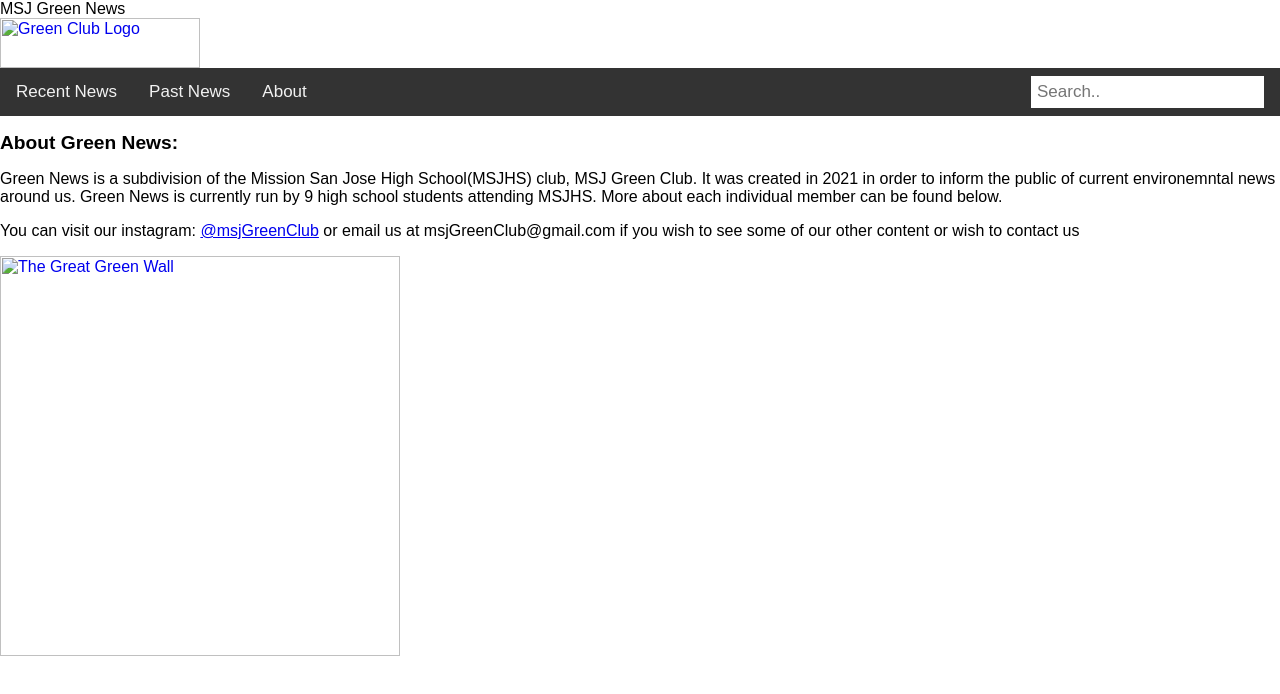
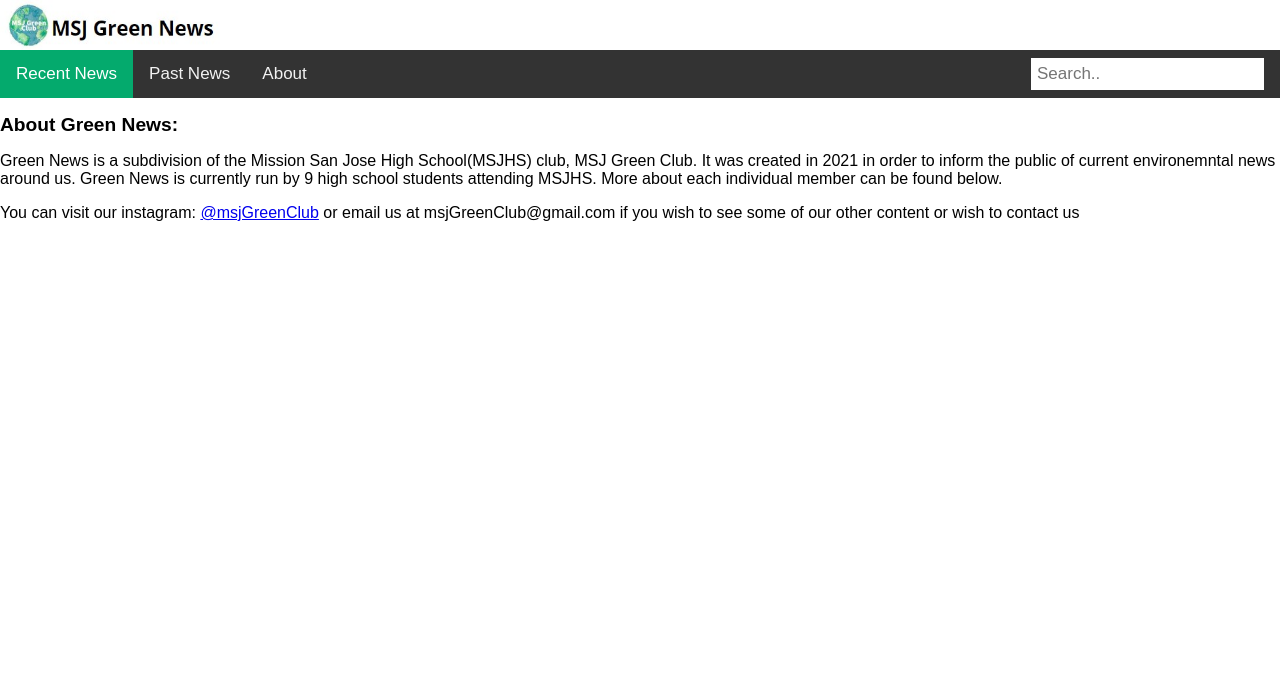
Before and after one commit to MSJGreenClub/MSJ-Green-News, a plain HTML site: page about.html in a window 1280 px wide. Drawn offline with Linux system fonts and the light colour scheme.

Commit message:
Update about.html

```diff
--- a/about.html
+++ b/about.html
@@ -2,6 +2,7 @@
     <head>
         <meta charset="UTF-8">
         <meta name="description" content="This is a website to host environemntal news created by MSJ's Green News, a subdivision of MSJ's Green Club"
+        <link rel="icon" href="GreenClubLogo.jpg">
         <title>MSJ Green News</title>
 
         <meta name="viewport" content="width=device-width, initial-scale=1">
@@ -63,11 +64,11 @@
     <body>
         <header>
             <spans>
-                <a href="./index.html"><img width="200" height="50" scr="GreenClubUpdatedLogo.jpg" alt="Green Club Logo"  /></a>
+                <a href="./index.html"><img width="220" height="50" src="./GreenClubUpdateLogo.jpg" alt="Green Club Logo"  /></a>
             </spans>
             <nav>
                 <div class="topnav">
-                    <a href="./index.html">Recent News</a>
+                    <a class="active" href="./index.html">Recent News</a>
                     <a href="./archives.html">Past News</a>
                     <a href="./about.html">About</a>
                     <input type="text" placeholder="Search..">
@@ -84,7 +85,6 @@
         </main>
         <footer>
             <p>You can visit our instagram: <a href="https://www.instagram.com/msjgreenclub/" target="_blank">@msjGreenClub</a> or email us at msjGreenClub@gmail.com if you wish to see some of our other content or wish to contact us</p>
-            <a href="https://www.instagram.com/p/CXXV7rbJGkH/?utm_source=ig_web_copy_link"><img width="400" height="400" scr="https://scontent-atl3-2.cdninstagram.com/v/t51.2885-15/265616944_443604213833235_8341561677942128703_n.jpg?stp=dst-jpg_e35&_nc_ht=scontent-atl3-2.cdninstagram.com&_nc_cat=103&_nc_ohc=dJizI92tUl4AX9PihbG&tn=bjOmsQT3--JIR2Di&edm=ABmJApABAAAA&ccb=7-5&ig_cache_key=MjcyNjc0NDU1MzI3NDM1MDkxMw%3D%3D.2-ccb7-5&oh=00_AfCCMh73i4xMqsNHLx5d-aWpsk9kY4FcWiV4Uz_gNgukSA&oe=63B61B0E&_nc_sid=6136e7" alt="The Great Green Wall"  /></a>
         </footer>
     </body>
 </html>
```
